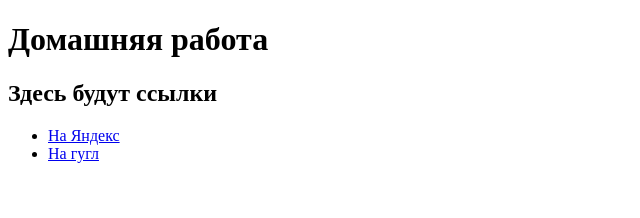
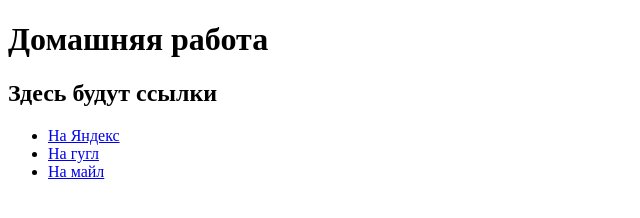
Before and after one commit to kanoldman/HomeWork1, a plain HTML site: page index.html in a window 1280 px wide. Shown: the full height of the page, 0-640 px from the left. Drawn offline with Linux system fonts and the light colour scheme.

Commit message:
Add mail link

```diff
--- a/index.html
+++ b/index.html
@@ -17,6 +17,7 @@
 		<ul>
 			<li><a href="https://ya.ru">На Яндекс</a></li>
 			<li><a href="https://google.com">На гугл</a></li>
+			<li><a href="https://mail.ru">На майл</a></li>
 		</ul>
 	</main>
 </body>
```
